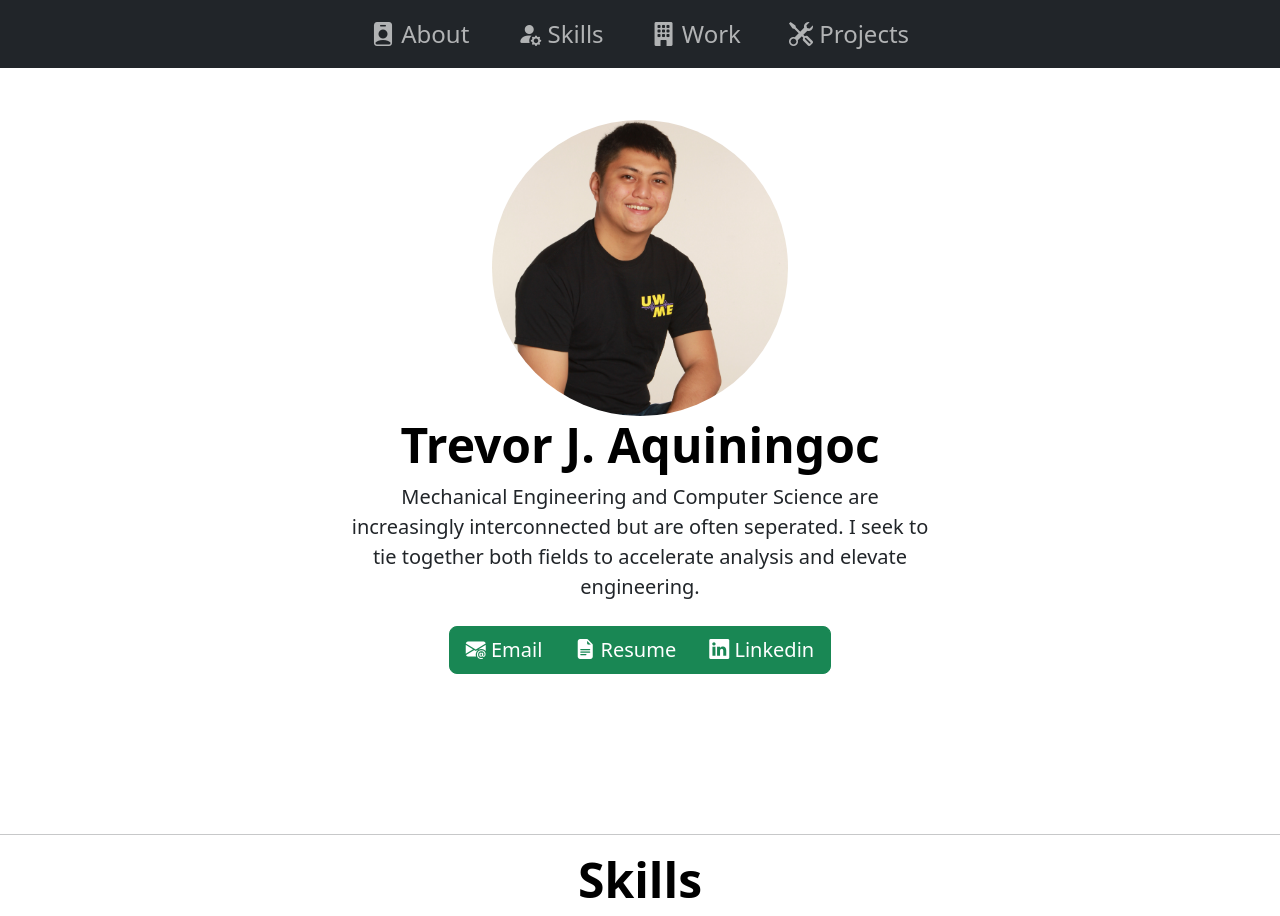
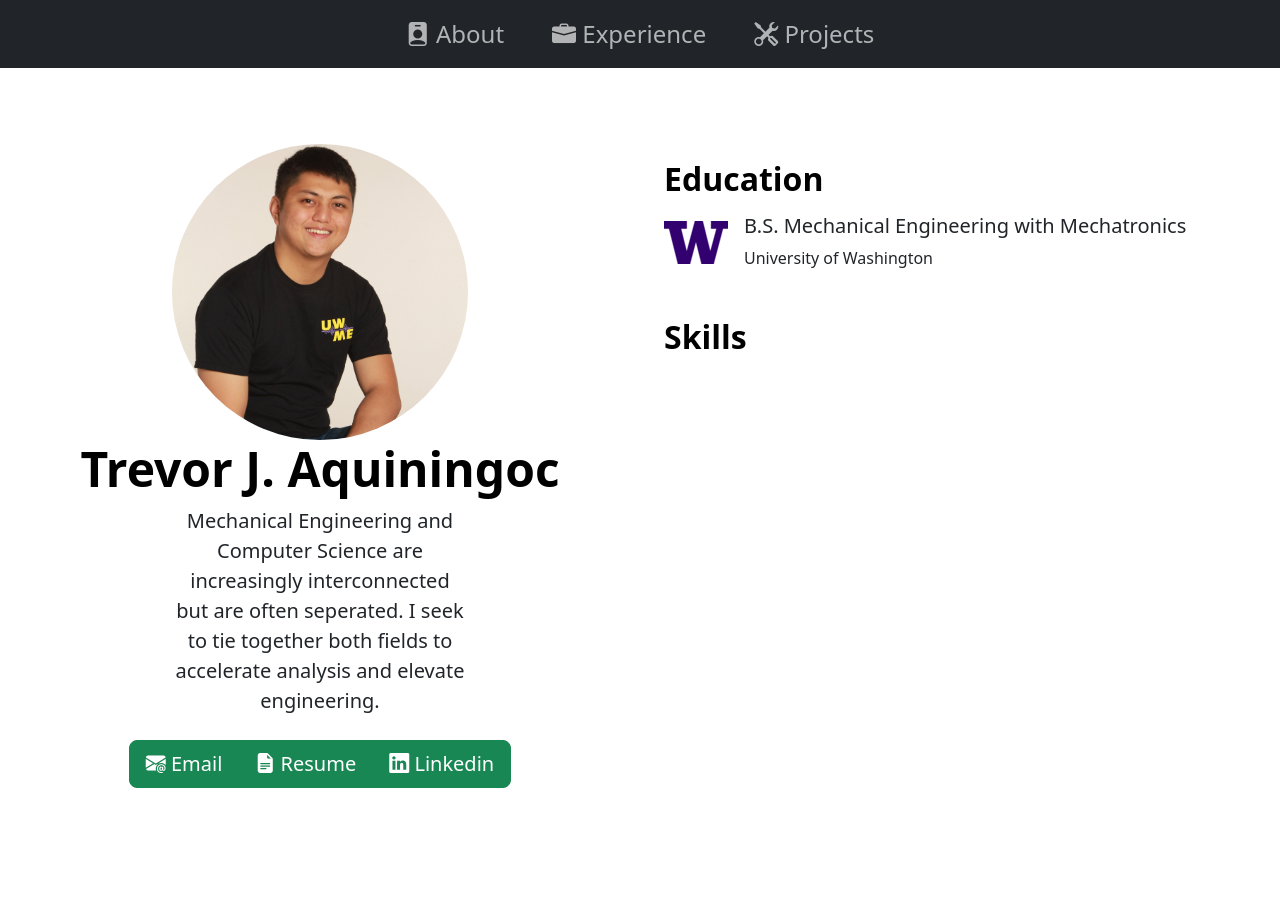
Before and after one commit to trevoa/portfolio, a Flask app: page / in a window 1280 px wide. After the commit the page ends 836 px from the top, so only its background shows below. Run offline with Flask 3, Linux system fonts and the light colour scheme.

Commit message:
Add Education section and reorganized About section

```diff
--- a/templates/index.html
+++ b/templates/index.html
@@ -9,22 +9,26 @@
   </head>
   <body>
     <!-- Navigation Bar -->
+    <div class="container-fluid py-5">
       <header data-bs-theme="dark">
           <nav class="navbar navbar-expand-md fixed-top bg-dark font-weight-bold">
             <div class="collapse navbar-collapse justify-content-center">
               <div class="navbar-nav">
                 <a class="nav-link px-4" style="font-size:150%;"><i class="bi bi-person-badge-fill"></i> About</a>
-              <a class="nav-link px-4" style="font-size:150%;"><i class="bi bi-person-fill-gear"></i> Skills</a>
-              <a class="nav-link px-4" style="font-size:150%;"><i class="bi bi-building-fill"></i> Work</a>
+                <a class="nav-link px-4" style="font-size:150%;"><i class="bi bi-briefcase-fill"></i> Experience</a>
                 <a class="nav-link px-4" style="font-size:150%;"><i class="bi bi-tools"></i> Projects</a>
               </div>
             </div>
           </nav>
       </header>
-    <br>
+    </div>
+
     <!-- About Me -->
-    <div class="container-fluid px-5 py-5 my-5 text-center" id="personal-summary">
-        <img class="rounded-circle img-fluid w-25" alt="pfp" src="../static/009_220618ROSSTALABACV.jpg" />
+    <div class="container-fluid py-5">
+      <div class="row">
+        <div class="col">
+          <div class="container-fluid text-center" id="personal-summary">
+              <img class="rounded-circle img-fluid w-50" alt="pfp" src="../static/009_220618ROSSTALABACV.jpg" />
               <h1 class="display-5 fw-bold text-body-emphasis">Trevor J. Aquiningoc</h1>
               <div class="col-lg-6 mx-auto">
                 <p class="lead mb-4"> Mechanical Engineering and Computer Science are increasingly interconnected but are often seperated. I seek to tie together both fields to accelerate analysis and elevate engineering.</p>
@@ -34,14 +38,33 @@
                 <button type="button" class="btn btn-success btn-lg"><i class="bi bi-file-earmark-text-fill"></i> Resume</button>
                 <a type="button" class="btn btn-success btn-lg" href="https://www.linkedin.com/in/trevoa/"><i class="bi bi-linkedin"></i> Linkedin</a>
               </div>
-
           </div>
-    <br>
-    <br>
-    <hr/>
-    <!-- Skills -->
-    <div class="container-fluid text-center" id="skills">
-      <h1 class="display-5 fw-bold text-body-emphasis">Skills</h1>
+        </div>
+        <div class="col py-2">
+          <div class="container-fluid" id="education">
+            <h2 class="fw-bold text-body-emphasis py-2">Education</h2>
+            <!-- <div class="media">
+              <img class="mr-3" src="../static/uw_small.png" alt="uw-logo">
+              <div class="media-body">
+                <h5 class="mt-0">B.S. Mechanical Engineering with Mechatronics</h5>
+                 University of Washington
+              </div>
+            </div> -->
+            <div class="d-flex align-items-center">
+              <div class="flex-shrink-0">
+                <img src="../static/uw_small.png" alt="uw-logo">
+              </div>
+              <div class="flex-grow-1 ms-3">
+                <h5 class="mt-0">B.S. Mechanical Engineering with Mechatronics</h5>
+                 University of Washington
+              </div>
+            </div>
+          </div>
+          <div class="container-fluid py-5" id="skills">
+            <h2 class="fw-bold text-body-emphasis">Skills</h2>
+          </div>
+        </div>
+      </div>
     </div>
 
     <script src="https://cdn.jsdelivr.net/npm/bootstrap@5.3.0-alpha2/dist/js/bootstrap.bundle.min.js" integrity="sha384-qKXV1j0HvMUeCBQ+QVp7JcfGl760yU08IQ+GpUo5hlbpg51QRiuqHAJz8+BrxE/N" crossorigin="anonymous"></script>
```
Also changed, not shown: static/uw.png (added), static/uw_small.png (added). Lines whose indentation alone changed are shown as unchanged.
